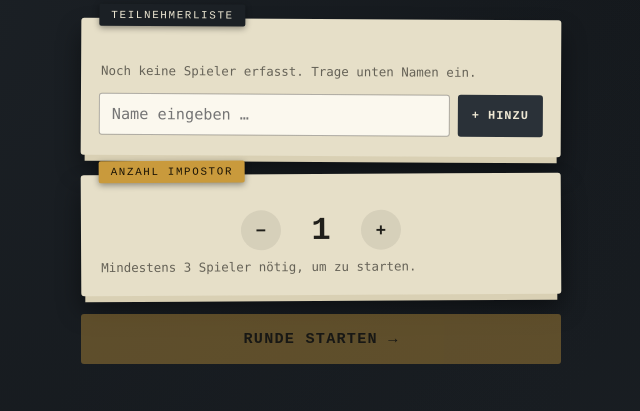
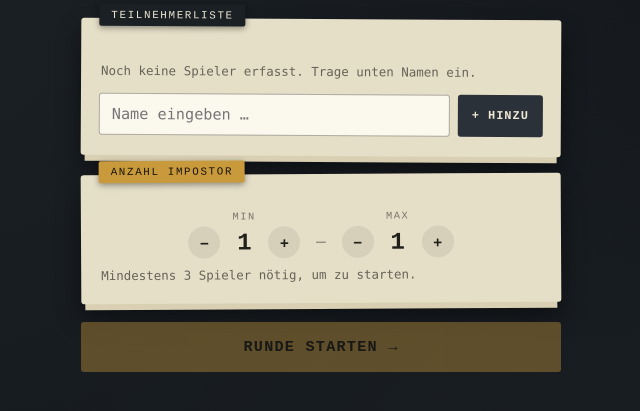
Before and after one commit to Adrianus117/impostor, a plain HTML site: page index.html in a window 1280 px wide. Shown: the part 79-490 px from the top of the page, without its empty margins (319-959 px from the left). Drawn offline with Linux system fonts and the light colour scheme.

Commit message:
Add files via upload

```diff
--- a/app.js
+++ b/app.js
@@ -7,10 +7,12 @@
   /** @type {{
    *  screen: string,
    *  players: string[],
-   *  impostorCount: number,
+   *  impostorMin: number,
+   *  impostorMax: number,
    *  round: null | {
    *    order: string[],
    *    impostors: Set<string>,
+   *    impostorCount: number,
    *    pair: {category: string, crew: string, impostor: string},
    *    turnIndex: number,
    *    revealed: boolean,
@@ -22,7 +24,8 @@
   const state = {
     screen: "setup",
     players: loadPlayers(),
-    impostorCount: 1,
+    impostorMin: 1,
+    impostorMax: 1,
     round: null,
     newPlayerDraft: "",
   };
@@ -55,6 +58,12 @@
 
   function maxImpostors() {
     return Math.max(1, state.players.length - 2);
+  }
+
+  function randomInRange(min, max) {
+    const lo = Math.min(min, max);
+    const hi = Math.max(min, max);
+    return lo + Math.floor(Math.random() * (hi - lo + 1));
   }
 
   function el(tag, attrs, children) {
@@ -156,34 +165,69 @@
     card.appendChild(addRow);
     wrap.appendChild(card);
 
-    // Impostor count
+    // Impostor count range
     const countCard = el("div", { class: "folder" });
     countCard.appendChild(el("div", { class: "folder-tab folder-tab-amber" }, ["ANZAHL IMPOSTOR"]));
     const canPlay = state.players.length >= 3;
-    if (state.impostorCount > maxImpostors()) state.impostorCount = 1;
+    const cap = maxImpostors();
+    if (state.impostorMin > cap) state.impostorMin = 1;
+    if (state.impostorMax > cap) state.impostorMax = cap;
+    if (state.impostorMin > state.impostorMax) state.impostorMax = state.impostorMin;
 
-    const counter = el("div", { class: "counter" });
-    const countLabel = el("div", { class: "counter-value" }, [String(state.impostorCount)]);
-    counter.appendChild(el("button", {
+    const rangeRow = el("div", { class: "range-row" });
+
+    const minBlock = el("div", { class: "range-block" }, [
+      el("span", { class: "range-label" }, ["MIN"]),
+      el("div", { class: "counter counter-small" }, [
+        el("button", {
           class: "btn-icon btn-counter",
           onclick: () => {
-        if (state.impostorCount > 1) state.impostorCount--;
+            if (state.impostorMin > 1) state.impostorMin--;
             render();
           },
-    }, ["−"]));
-    counter.appendChild(countLabel);
-    counter.appendChild(el("button", {
+        }, ["−"]),
+        el("div", { class: "counter-value" }, [String(state.impostorMin)]),
+        el("button", {
           class: "btn-icon btn-counter",
           onclick: () => {
-        if (state.impostorCount < maxImpostors()) state.impostorCount++;
+            if (state.impostorMin < cap) { state.impostorMin++; if (state.impostorMax < state.impostorMin) state.impostorMax = state.impostorMin; }
             render();
           },
-    }, ["+"]));
-    countCard.appendChild(counter);
+        }, ["+"]),
+      ]),
+    ]);
+
+    const maxBlock = el("div", { class: "range-block" }, [
+      el("span", { class: "range-label" }, ["MAX"]),
+      el("div", { class: "counter counter-small" }, [
+        el("button", {
+          class: "btn-icon btn-counter",
+          onclick: () => {
+            if (state.impostorMax > state.impostorMin) state.impostorMax--;
+            render();
+          },
+        }, ["−"]),
+        el("div", { class: "counter-value" }, [String(state.impostorMax)]),
+        el("button", {
+          class: "btn-icon btn-counter",
+          onclick: () => {
+            if (state.impostorMax < cap) state.impostorMax++;
+            render();
+          },
+        }, ["+"]),
+      ]),
+    ]);
+
+    rangeRow.appendChild(minBlock);
+    rangeRow.appendChild(el("span", { class: "range-sep" }, ["–"]));
+    rangeRow.appendChild(maxBlock);
+    countCard.appendChild(rangeRow);
+
+    const rangeHint = state.impostorMin === state.impostorMax
+      ? `Immer genau ${state.impostorMin} Impostor.`
+      : `Zufällig zwischen ${state.impostorMin} und ${state.impostorMax} Impostor pro Runde.`;
     countCard.appendChild(el("p", { class: "hint" }, [
-      canPlay
-        ? `von ${state.players.length} Spielern (max. ${maxImpostors()})`
-        : "Mindestens 3 Spieler nötig, um zu starten.",
+      canPlay ? `${rangeHint} (von ${state.players.length} Spielern, max. ${cap})` : "Mindestens 3 Spieler nötig, um zu starten.",
     ]));
     wrap.appendChild(countCard);
 
@@ -202,11 +246,13 @@
   // ---------- Round setup ----------
   function startRound() {
     const order = shuffle(state.players);
-    const impostors = new Set(shuffle(state.players).slice(0, state.impostorCount));
+    const impostorCount = Math.min(randomInRange(state.impostorMin, state.impostorMax), maxImpostors());
+    const impostors = new Set(shuffle(state.players).slice(0, impostorCount));
     const pair = pickRandomQuestionPair();
     state.round = {
       order,
       impostors,
+      impostorCount,
       pair,
       turnIndex: 0,
       revealed: false,
@@ -327,7 +373,7 @@
   function screenReveal() {
     const r = state.round;
     const wrap = el("div", { class: "screen screen-reveal" });
-    wrap.appendChild(header("AUFGEDECKT", state.impostorCount === 1 ? "1 IMPOSTOR" : r.impostors.size + " IMPOSTOR"));
+    wrap.appendChild(header("AUFGEDECKT", r.impostorCount === 1 ? "1 IMPOSTOR" : r.impostorCount + " IMPOSTOR"));
 
     const list = el("div", { class: "reveal-list" });
     r.order.forEach((name) => {
--- a/style.css
+++ b/style.css
@@ -225,6 +225,35 @@ body {
   text-align: center;
 }
 
+.range-row {
+  display: flex;
+  align-items: center;
+  justify-content: center;
+  gap: 14px;
+  margin-top: 14px;
+}
+.range-block {
+  display: flex;
+  flex-direction: column;
+  align-items: center;
+  gap: 4px;
+}
+.range-label {
+  font-family: var(--font-display);
+  font-size: 0.65rem;
+  letter-spacing: 0.15em;
+  color: rgba(32,31,26,0.55);
+}
+.range-sep {
+  font-family: var(--font-display);
+  font-size: 1.4rem;
+  color: rgba(32,31,26,0.4);
+  margin-top: 16px;
+}
+.counter-small { gap: 10px; margin-top: 0; }
+.counter-small .counter-value { font-size: 1.5rem; min-width: 28px; }
+.counter-small .btn-counter { width: 32px; height: 32px; font-size: 0.95rem; }
+
 /* Briefing / passing screen */
 .folder-pass, .folder-question {
   text-align: center;
```
Lines whose indentation alone changed are shown as unchanged.
